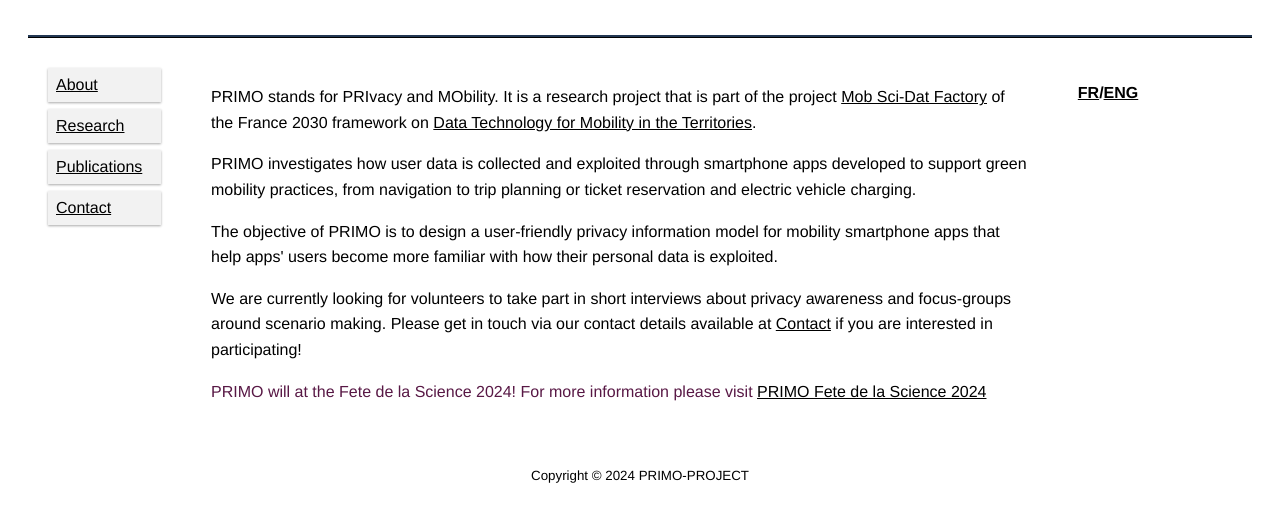
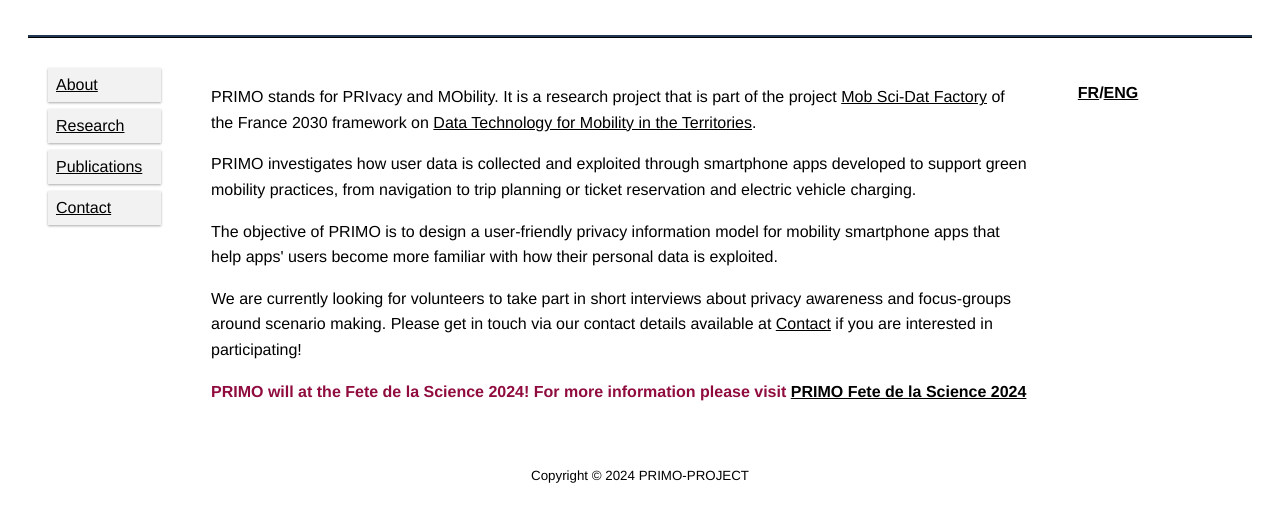
Before and after one commit to primo-project/primo-project.github.io, a plain HTML site: page index_eng.html in a window 1280 px wide. Shown: the part 148-670 px from the top of the page. Drawn offline with Linux system fonts and the light colour scheme.

Commit message:
Update index_eng.html

```diff
--- a/index_eng.html
+++ b/index_eng.html
@@ -47,9 +47,11 @@
         around scenario making. Please get in touch via our contact details available at <a href="contact.html">Contact</a>
 	if you are interested in participating!  </p>
 
-	<p style="color: #581845";>
+	<p style="color:  #900C3F";>
+	<b>
 	PRIMO will at the Fete de la Science 2024! For more information please visit
 	<a href="https://www.fetedelascience.fr/donnees-personnelles-en-ligne-comment-mieux-etre-informe">PRIMO Fete de la Science 2024</a>
+	</b>
 	</p>
 
     </div>
```
